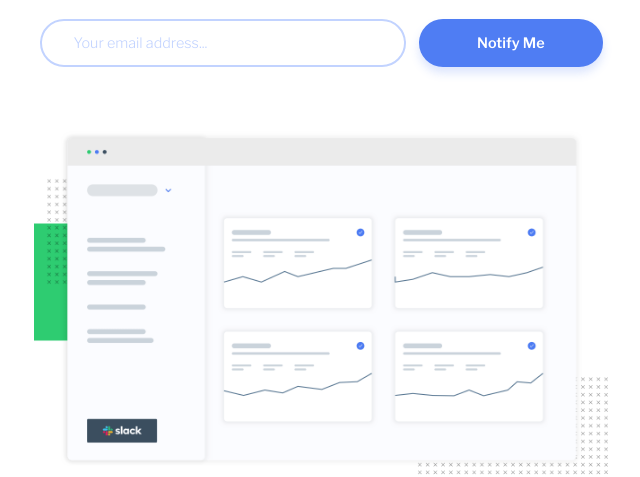
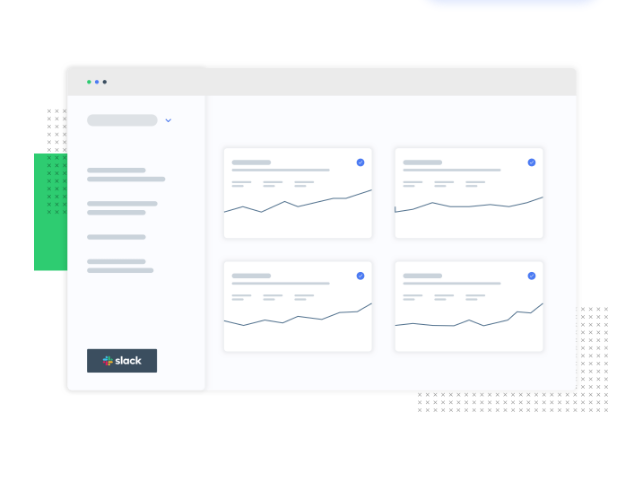
Before and after one commit to paulina-kottlewska/ping-coming-soon-page, a plain HTML site: page index.html in a window 1280 px wide. Shown: the part 214-691 px from the top of the page, without its empty margins (319-959 px from the left). Drawn offline with nearby package versions, Linux system fonts and the light colour scheme.

Commit message:
Update style.css

```diff
--- a/style.css
+++ b/style.css
@@ -195,7 +195,13 @@ i {
 }
 
 @media (min-width: 800px) {
-    main{
+    body {
+        height: 100vh;
+        display: grid;
+        place-content: center;
+    }
+
+    main {
         width: 750px;
     }
 
@@ -277,12 +283,6 @@ i {
 }
 
 @media (min-width: 1540px) {
-    body {
-        height: 100vh;
-        display: grid;
-        place-content: center;
-    }
-
     main{
         width: 1000px;
     }
```
